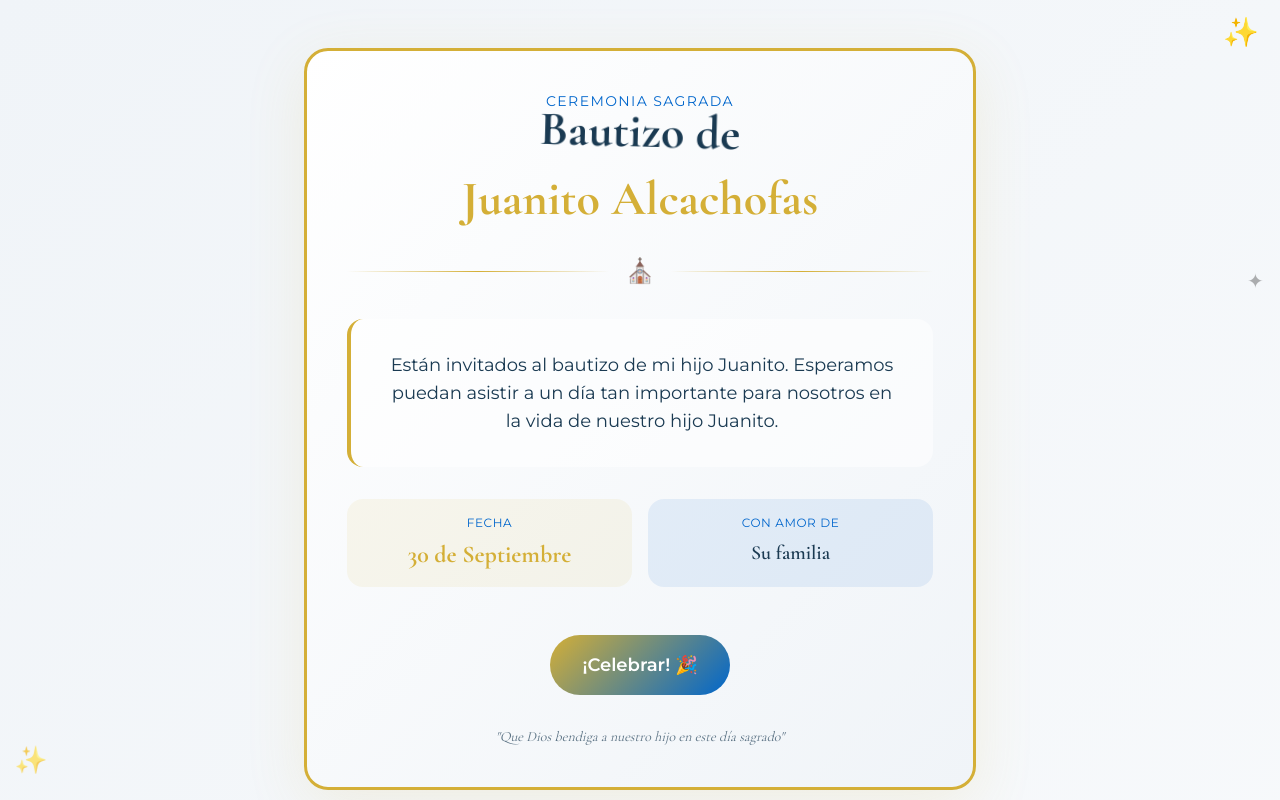
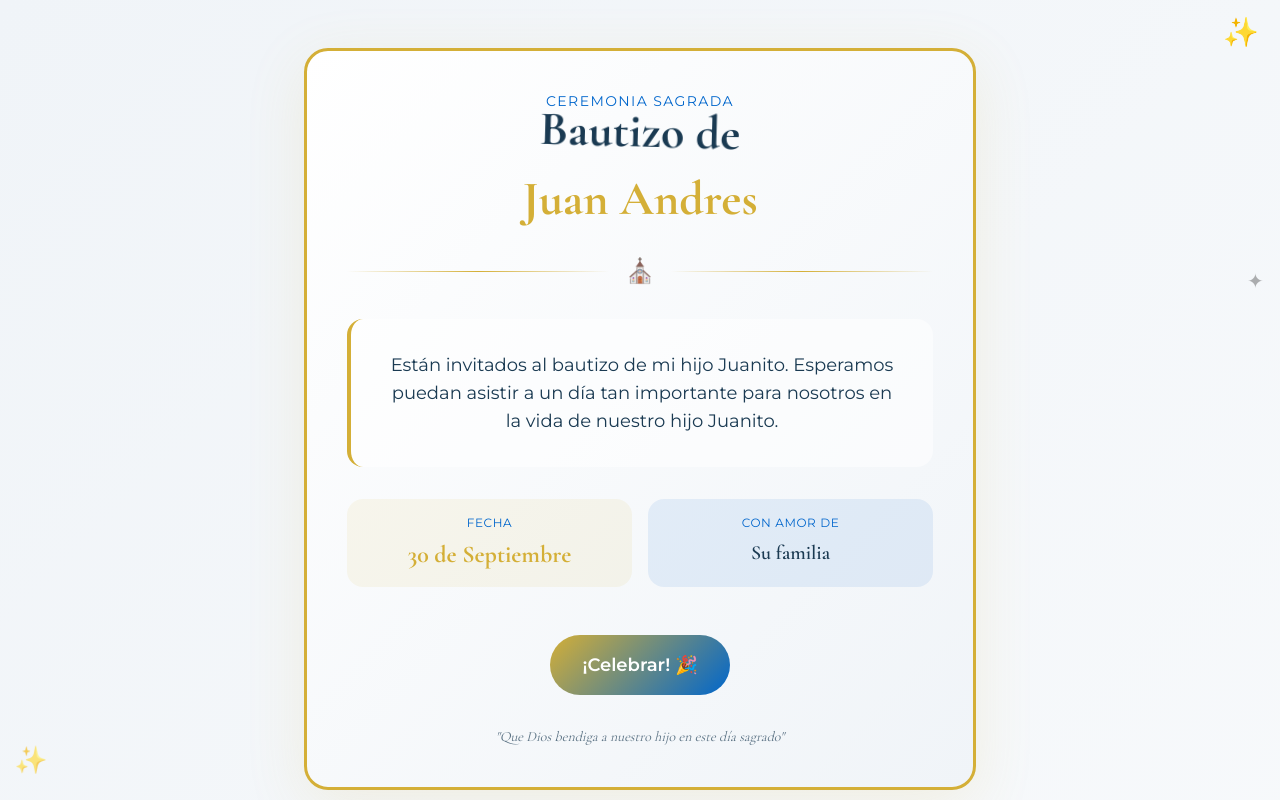
Before and after one commit to invitacionesweb844/Prueba3, a plain HTML site: page index.html in a window 1280 px wide. Shown: the top 800 px of the page. Drawn offline with nearby package versions, Linux system fonts and the light colour scheme.

Commit message:
Update index.html

```diff
--- a/index.html
+++ b/index.html
@@ -3,7 +3,7 @@
  <head>
   <meta charset="UTF-8">
   <meta name="viewport" content="width=device-width, initial-scale=1.0">
-  <title>Invitación Bautizo - Juanito Alcachofas</title>
+  <title>Invitación Bautizo - Juan Andres</title>
   <script src="https://cdn.tailwindcss.com/3.4.17"></script>
   <script src="/_sdk/element_sdk.js"></script>
   <link href="https://fonts.googleapis.com/css2?family=Cormorant+Garamond:wght@300;400;600;700&amp;family=Montserrat:wght@300;400;500;600&amp;display=swap" rel="stylesheet">
@@ -144,7 +144,7 @@
   <div id="app-container" class="w-full h-full"></div>
   <script>
     const defaultConfig = {
-      baby_name: 'Juanito Alcachofas',
+      baby_name: 'Juan Andres',
       celebration_message: 'Están invitados al bautizo de mi hijo Juanito. Esperamos puedan asistir a un día tan importante para nosotros en la vida de nuestro hijo Juanito.',
       family_names: 'Su familia',
       event_date: '30 de Septiembre',
```
